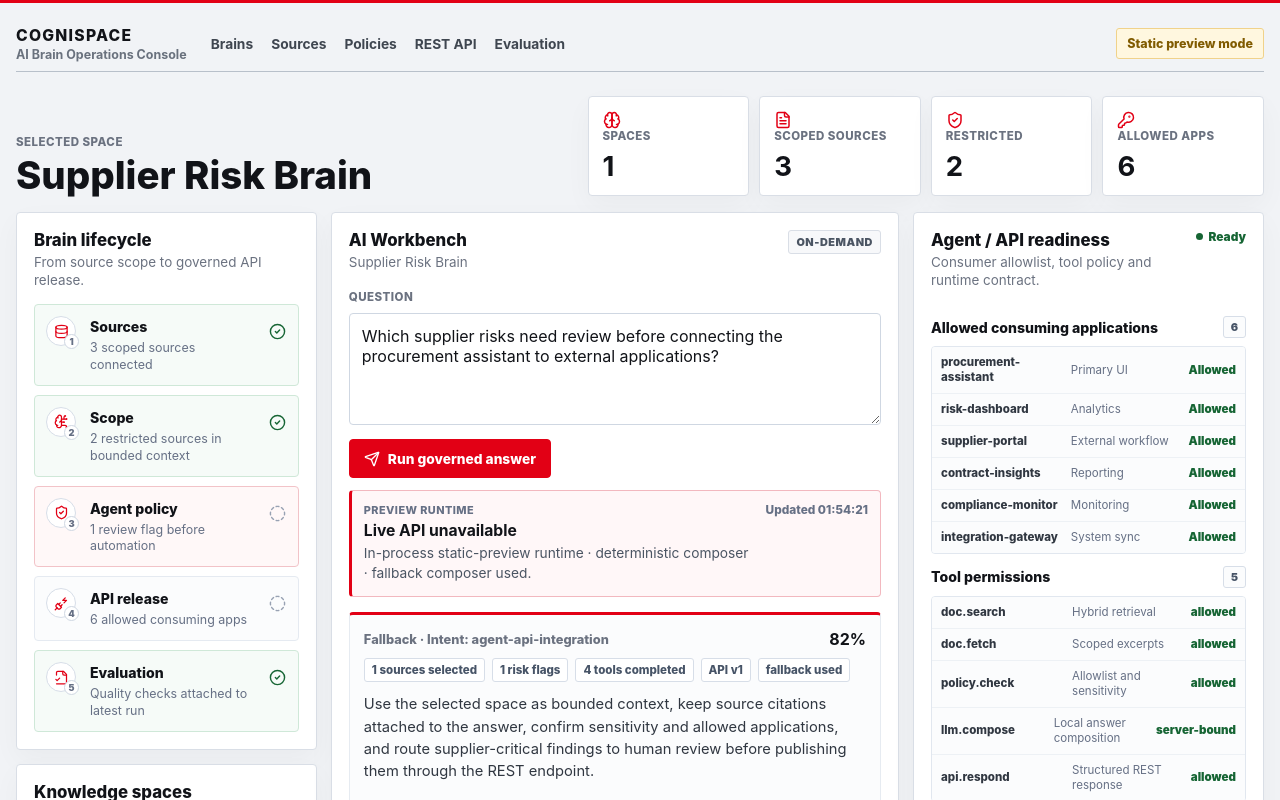
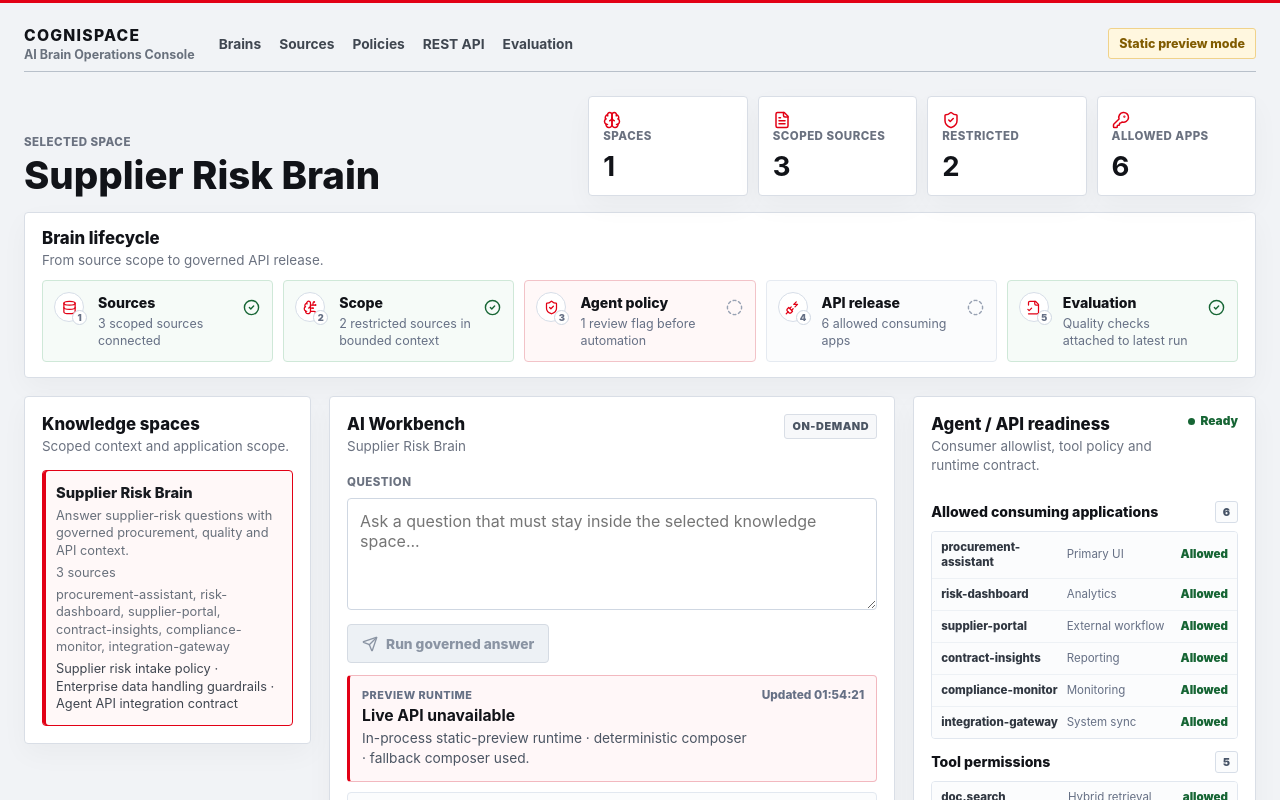
Before and after one commit to skyyware/cognispace, a React (Vite) app in the folder frontend/: page / in a window 1280 px wide. Both pictures are taken after a click on the button "Run governed answer". Shown: the top 800 px of the page. Built offline with nearby package versions, Linux system fonts and the light colour scheme; no server answers.

Commit message:
Polish CogniSpace workspace UX

```diff
--- a/frontend/src/App.tsx
+++ b/frontend/src/App.tsx
@@ -46,6 +46,7 @@ export function App() {
   const [health, setHealth] = useState<PlatformHealth>(fallbackHealth);
   const [selectedSpaceId, setSelectedSpaceId] = useState(fallbackSpaces[0].id);
   const [prompt, setPrompt] = useState(defaultPrompt);
+  const [submittedPrompt, setSubmittedPrompt] = useState<string | undefined>();
   const [response, setResponse] = useState<AgentResponse | undefined>();
   const [responseMode, setResponseMode] = useState<ResponseMode>("idle");
   const [lastUpdated, setLastUpdated] = useState<string | undefined>();
@@ -92,11 +93,14 @@ export function App() {
   );
 
   async function submitPrompt() {
-    if (!selectedSpace || prompt.trim().length === 0) {
+    const nextPrompt = prompt.trim();
+    if (!selectedSpace || nextPrompt.length === 0) {
       return;
     }
 
     setLoading(true);
+    setSubmittedPrompt(nextPrompt);
+    setPrompt("");
     setResponse(undefined);
     setResponseMode("running");
     setLastUpdated(undefined);
@@ -105,7 +109,7 @@ export function App() {
     setStreamMessage(undefined);
     const minimumVisibleRun = wait(minimumRunMs);
     try {
-      const answer = await askSpaceStream(selectedSpace.id, prompt, (event) => {
+      const answer = await askSpaceStream(selectedSpace.id, nextPrompt, (event) => {
         if (event.type === "run_started" && event.message) {
           setStreamMessage(event.message);
         }
@@ -140,6 +144,7 @@ export function App() {
     setResponse(undefined);
     setResponseMode("idle");
     setLastUpdated(undefined);
+    setSubmittedPrompt(undefined);
     setStreamedAnswer("");
     setStreamTools([]);
     setStreamMessage(undefined);
@@ -188,17 +193,20 @@ export function App() {
           <p>Selected space</p>
           <h1>{selectedSpace?.name ?? "No space selected"}</h1>
         </div>
-          <MetricStrip health={health} selectedDocuments={selectedDocuments} selectedSpace={selectedSpace} spaces={spaces} />
+        <MetricStrip health={health} selectedDocuments={selectedDocuments} selectedSpace={selectedSpace} spaces={spaces} />
+      </section>
+
+      <section className="lifecycle-band">
+        <BrainLifecyclePanel
+          apiState={apiState}
+          documents={selectedDocuments}
+          response={response}
+          selectedSpace={selectedSpace}
+        />
       </section>
 
       <section className="workspace">
         <aside className="left-column" id="spaces">
-          <BrainLifecyclePanel
-            apiState={apiState}
-            documents={selectedDocuments}
-            response={response}
-            selectedSpace={selectedSpace}
-          />
           <SpacePanel spaces={spaces} documents={documents} selectedSpaceId={selectedSpaceId} onSelect={selectSpace} />
         </aside>
 
@@ -206,6 +214,7 @@ export function App() {
           <ChatWorkbench
             selectedSpace={selectedSpace}
             prompt={prompt}
+            submittedPrompt={submittedPrompt}
             response={response}
             responseMode={responseMode}
             loading={loading}
--- a/frontend/src/components/ChatWorkbench.tsx
+++ b/frontend/src/components/ChatWorkbench.tsx
@@ -5,6 +5,7 @@ import type { AgentResponse, ApiState, KnowledgeSpace, ResponseMode } from "../t
 interface ChatWorkbenchProps {
   selectedSpace?: KnowledgeSpace;
   prompt: string;
+  submittedPrompt?: string;
   response?: AgentResponse;
   responseMode: ResponseMode;
   loading: boolean;
@@ -115,6 +116,7 @@ function runtimeCopy(
 export function ChatWorkbench({
   selectedSpace,
   prompt,
+  submittedPrompt,
   response,
   responseMode,
   loading,
@@ -257,6 +259,13 @@ export function ChatWorkbench({
         <small>{lastUpdated ? `Updated ${lastUpdated}` : responseMode === "running" ? "Working now" : "Awaiting run"}</small>
       </div>
 
+      {submittedPrompt ? (
+        <div className="submitted-question">
+          <span>Submitted question</span>
+          <p>{submittedPrompt}</p>
+        </div>
+      ) : null}
+
       {response ? null : progressTrail}
 
       {response ? (
--- a/frontend/src/styles.css
+++ b/frontend/src/styles.css
@@ -53,7 +53,7 @@ p {
 
 .app-shell {
   position: relative;
-  width: min(1480px, calc(100vw - 32px));
+  width: min(1640px, calc(100vw - 48px));
   margin: 0 auto;
   padding: 16px 0 36px;
 }
@@ -201,8 +201,8 @@ p {
 
 .workspace {
   display: grid;
-  grid-template-columns: minmax(230px, 0.72fr) minmax(420px, 1.36fr) minmax(280px, 0.84fr);
-  gap: 14px;
+  grid-template-columns: minmax(260px, 0.72fr) minmax(560px, 1.42fr) minmax(320px, 0.86fr);
+  gap: 18px;
   align-items: start;
 }
 
@@ -210,13 +210,34 @@ p {
 .center-column,
 .right-column {
   display: grid;
-  gap: 14px;
+  gap: 18px;
   min-width: 0;
 }
 
 .panel {
   min-width: 0;
   padding: 17px;
+}
+
+.lifecycle-band {
+  margin-bottom: 18px;
+}
+
+.lifecycle-band .panel {
+  padding: 15px 17px;
+}
+
+.lifecycle-band .panel-header {
+  margin-bottom: 11px;
+}
+
+.lifecycle-band .lifecycle-list {
+  grid-template-columns: repeat(5, minmax(0, 1fr));
+  gap: 10px;
+}
+
+.lifecycle-band .lifecycle-list article {
+  min-height: 82px;
 }
 
 .panel-header {
@@ -439,6 +460,31 @@ p {
   font-weight: 800;
 }
 
+.submitted-question {
+  display: grid;
+  gap: 5px;
+  margin-top: 10px;
+  border: 1px solid #e2e8f0;
+  border-radius: 4px;
+  background: #fbfcfd;
+  padding: 10px 12px;
+}
+
+.submitted-question span {
+  color: #667085;
+  font-size: 0.68rem;
+  font-weight: 850;
+  letter-spacing: 0.04em;
+  text-transform: uppercase;
+}
+
+.submitted-question p {
+  color: #1f2937;
+  font-size: 0.86rem;
+  font-weight: 750;
+  line-height: 1.35;
+}
+
 .run-steps {
   position: relative;
   display: grid;
@@ -659,6 +705,9 @@ p {
 }
 
 .tool-trace article {
+  display: grid;
+  gap: 7px;
+  align-content: start;
   margin-top: 0;
   border: 1px solid #e1e7ef;
   border-radius: 4px;
@@ -668,7 +717,7 @@ p {
 
 .tool-trace span {
   display: inline-block;
-  margin-bottom: 6px;
+  width: fit-content;
   color: var(--success);
   background: #edf8f1;
   border: 1px solid #b7ddc5;
@@ -679,8 +728,12 @@ p {
   text-transform: uppercase;
 }
 
+.tool-trace strong {
+  display: block;
+  line-height: 1.28;
+}
+
 .tool-trace p {
-  margin-top: 5px;
   color: #56606c;
   font-size: 0.82rem;
   line-height: 1.4;
@@ -1217,6 +1270,10 @@ blockquote {
     grid-template-columns: 1fr;
   }
 
+  .lifecycle-band .lifecycle-list {
+    grid-template-columns: repeat(3, minmax(0, 1fr));
+  }
+
   .metric-strip {
     grid-template-columns: repeat(4, minmax(0, 1fr));
   }
@@ -1248,6 +1305,10 @@ blockquote {
 
 @media (max-width: 820px) {
   .metric-strip {
+    grid-template-columns: repeat(2, minmax(0, 1fr));
+  }
+
+  .lifecycle-band .lifecycle-list {
     grid-template-columns: repeat(2, minmax(0, 1fr));
   }
 }
@@ -1290,6 +1351,14 @@ blockquote {
   .metric-strip svg {
     width: 15px;
     height: 15px;
+  }
+
+  .lifecycle-band {
+    margin-bottom: 12px;
+  }
+
+  .lifecycle-band .lifecycle-list {
+    grid-template-columns: 1fr;
   }
 
   .field-grid,
```
